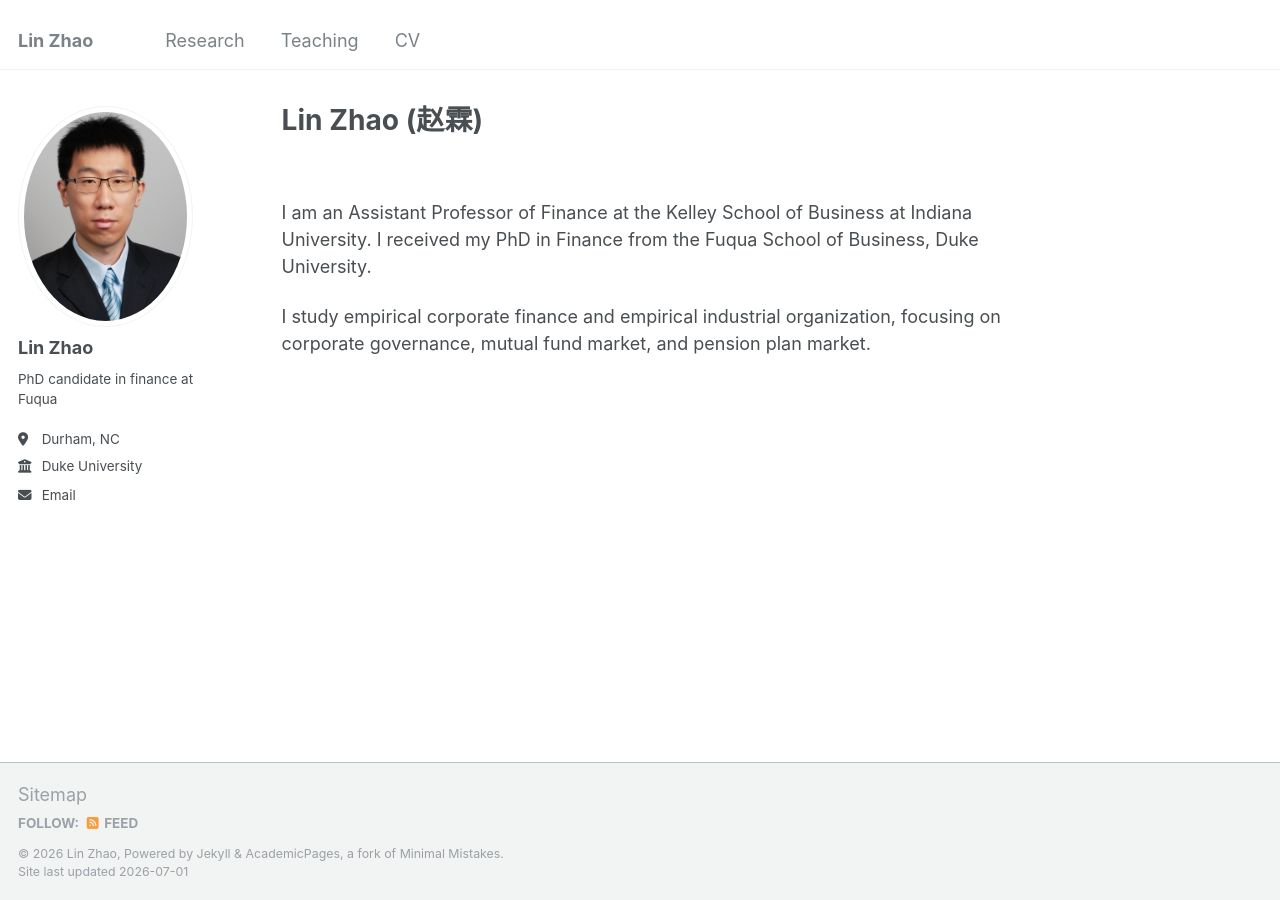
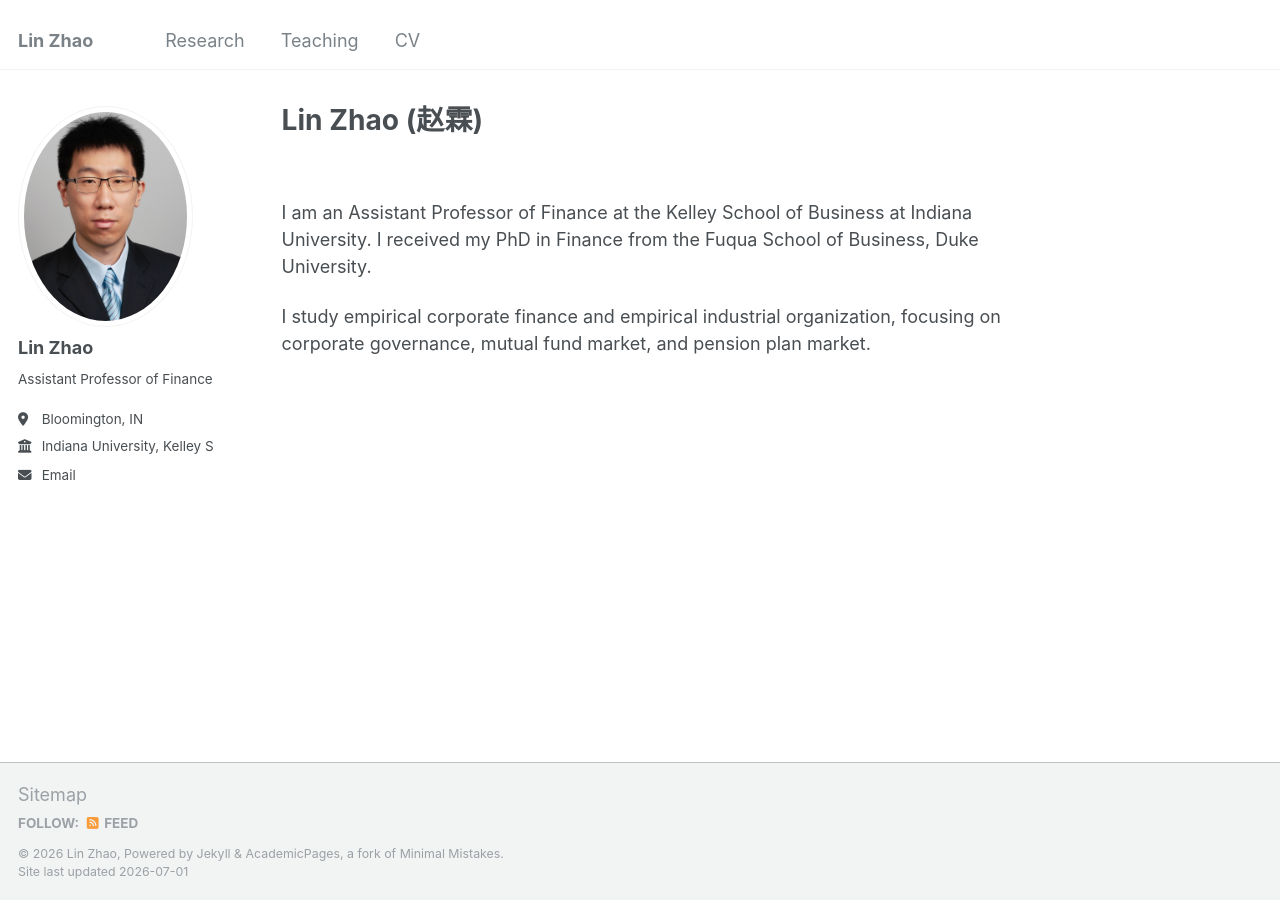
Before and after one commit to linzhao0351/linzhao0351.github.io, a Jekyll site: the page built from _pages/about.md, in a window 1280 px wide. Built offline with Jekyll 4.4.1, drawn with Linux system fonts in a browser that asks for light colours.

Commit message:
Update personal information in _config.yml

```diff
--- a/_config.yml
+++ b/_config.yml
@@ -24,11 +24,11 @@ author:
   avatar           : "lz119_edit.jpg"
   name             : "Lin Zhao"
   pronouns         : # example: "she/her"
-  bio              : "PhD candidate in finance at Fuqua"
-  location         : "Durham, NC"
-  employer         : "Duke University"
+  bio              : "Assistant Professor of Finance"
+  location         : "Bloomington, IN"
+  employer         : "Indiana University, Kelley School of Business"
   uri              : # URL
-  email            : "lin.zhao119@duke.edu"
+  email            : "lz58 at iu dot edu"
 
   # Academic websites
   # arxiv            : # URL - Update with the correct link to your profile
```
